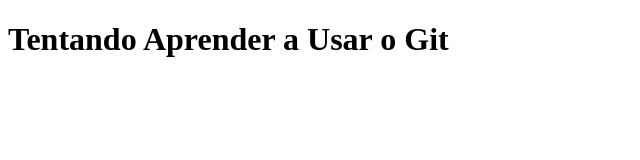
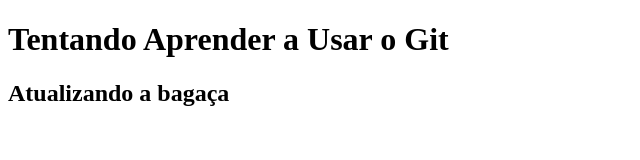
Before and after one commit to Chiocheti/Node-Sofrido, a plain HTML site: page Foda-se..html in a window 1280 px wide. Shown: the whole page, without its empty margins (0-640 px from the left). Drawn offline with Linux system fonts and the light colour scheme.

Commit message:
Bang Atualizado

```diff
--- a/Foda-se..html
+++ b/Foda-se..html
@@ -10,6 +10,7 @@
 
 
     <h1> Tentando Aprender a Usar o Git </h1>
+    <h2> Atualizando a bagaça </h2>
 
 
 
```
